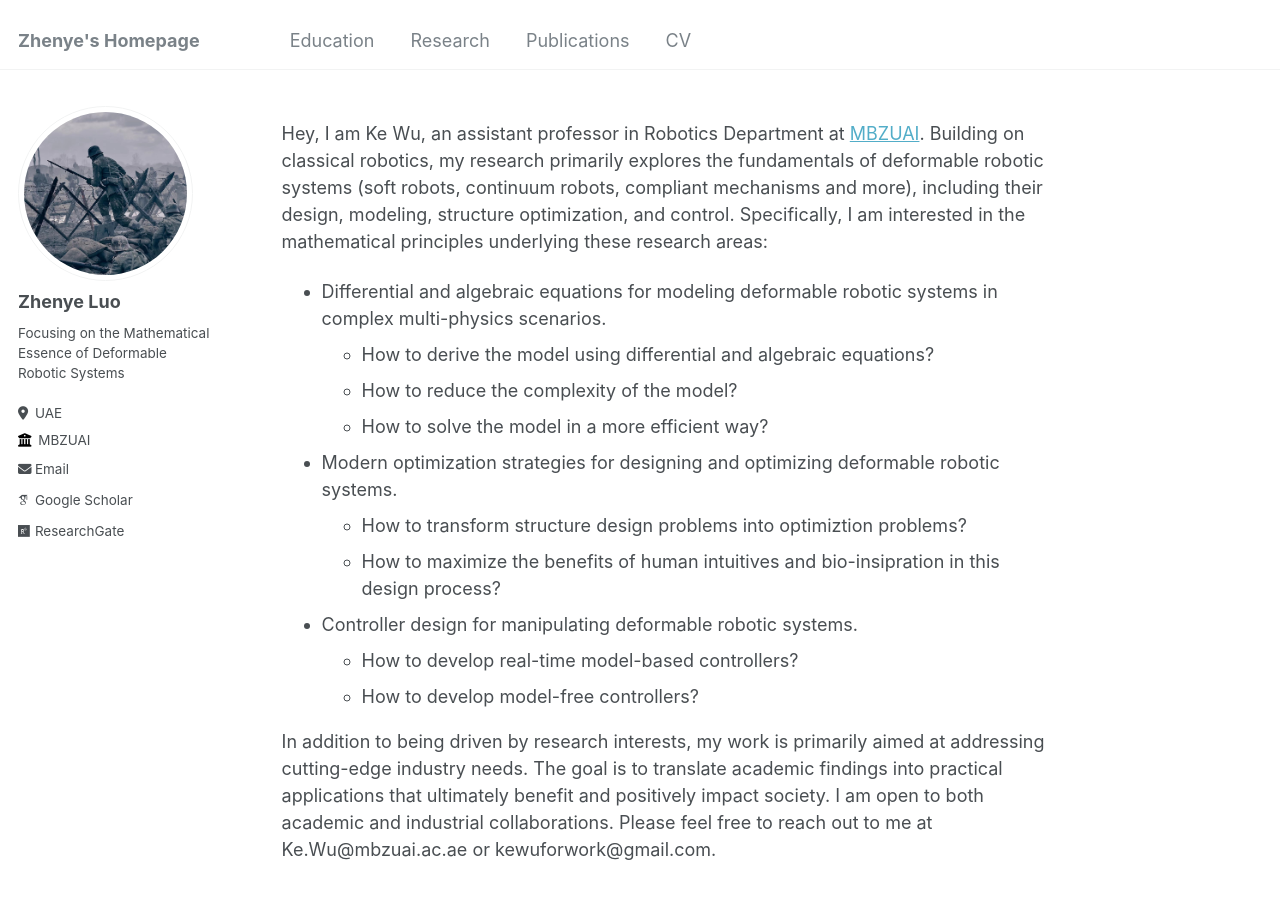
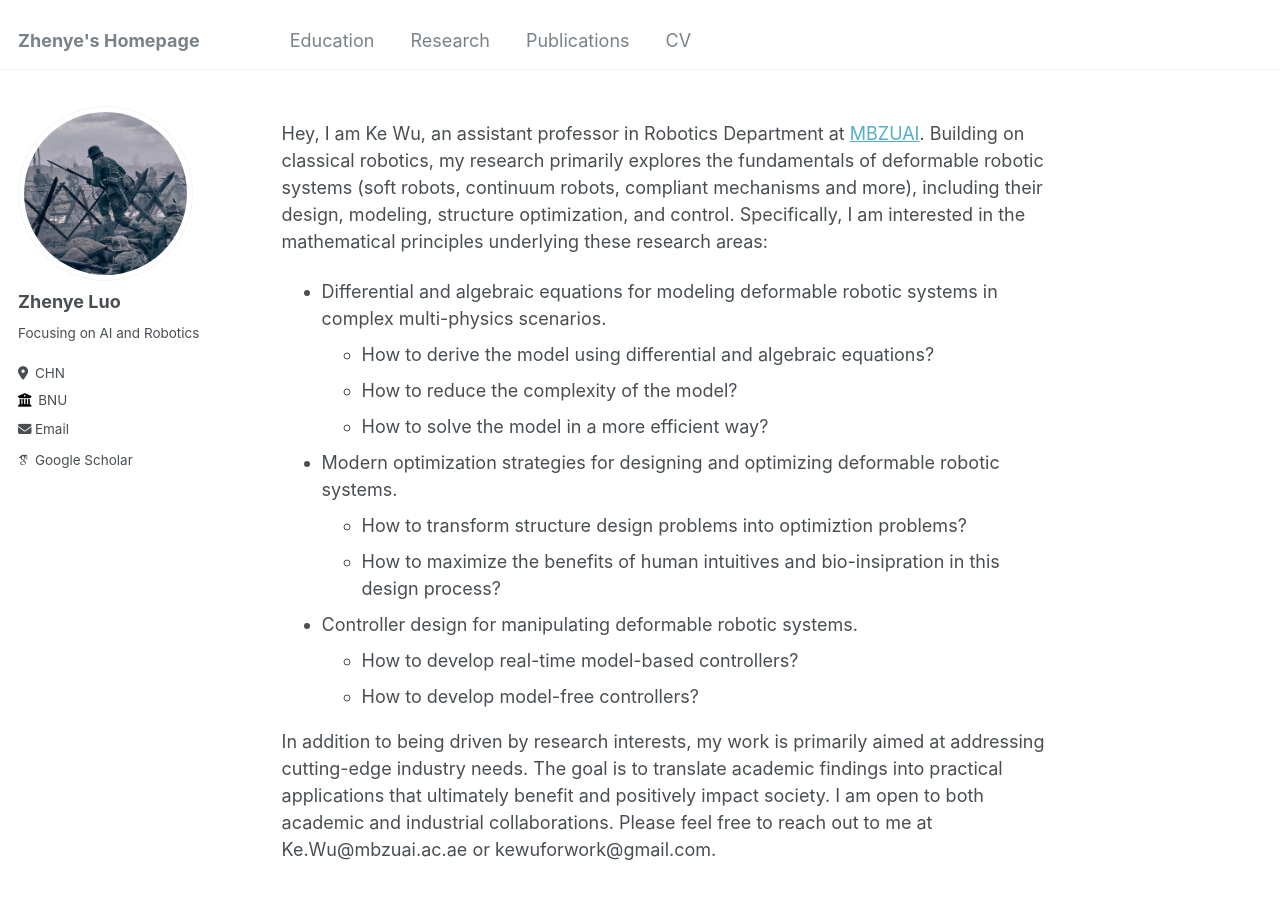
Before and after one commit to Luke-Luo1/lukeluo, a Jekyll site: the page built from _pages/about.md, in a window 1280 px wide and 1076 px high. Shown: the top 899 px of the window. Built offline with Jekyll 4.4.1, drawn with Linux system fonts in a browser that asks for light colours; some web fonts are replaced.

Commit message:
Update _config.yml

```diff
--- a/_config.yml
+++ b/_config.yml
@@ -12,7 +12,7 @@ title                    : "Zhenye's Homepage"
 title_separator          : "-"
 name                     : &name "Zhenye Luo"
 description              : &description "personal description"
-url                      : https://luke-luo1.github.io/ # the base hostname & protocol for your site e.g. "https://mmistakes.github.io"
+url                      : https://luke-luo1.github.io # the base hostname & protocol for your site e.g. "https://mmistakes.github.io"
 baseurl                  : "/lukeluo" # the subpath of your site, e.g. "/blog"
 repository               : "Luke-Luo1/lukeluo"
 
@@ -24,20 +24,20 @@ author:
   avatar           : "LukeLuo.jpg"
   name             : "Zhenye Luo"
   pronouns         : # example: "she/her"
-  bio              : "Focusing on the Mathematical Essence of Deformable Robotic Systems"
-  location         : "UAE"
-  employer         : "MBZUAI"
+  bio              : "Focusing on AI and Robotics"
+  location         : "CHN"
+  employer         : "BNU"
   #uri              : # URL
-  email            : "kewuforwork@gmail.com"
+  email            : "luozy2021@mail.bnu.edu.cn"
 
   # Academic websites
   #arxiv            : # URL - Update with the correct link to your profile
-  googlescholar    : "https://scholar.google.com/citations?user=UOd1SfAAAAAJ&hl=en&oi=sra"
+  googlescholar    : "https://scholar.google.com.hk/citations?hl=zh-CN&user=wii6meYAAAAJ"
   #impactstory      : # URL
   #orcid            : "http://orcid.org/yourorcidurl"
   #semantic         : # URL
   #pubmed           : "https://www.ncbi.nlm.nih.gov/pubmed/?term=john+snow"
-  researchgate     : "https://www.researchgate.net/profile/Ke-Wu-29"
+  # researchgate     : "https://www.researchgate.net/profile/Ke-Wu-29"
 
   # Repositories and software development
   #bitbucket        : # Username - Update with your username on the site
```
